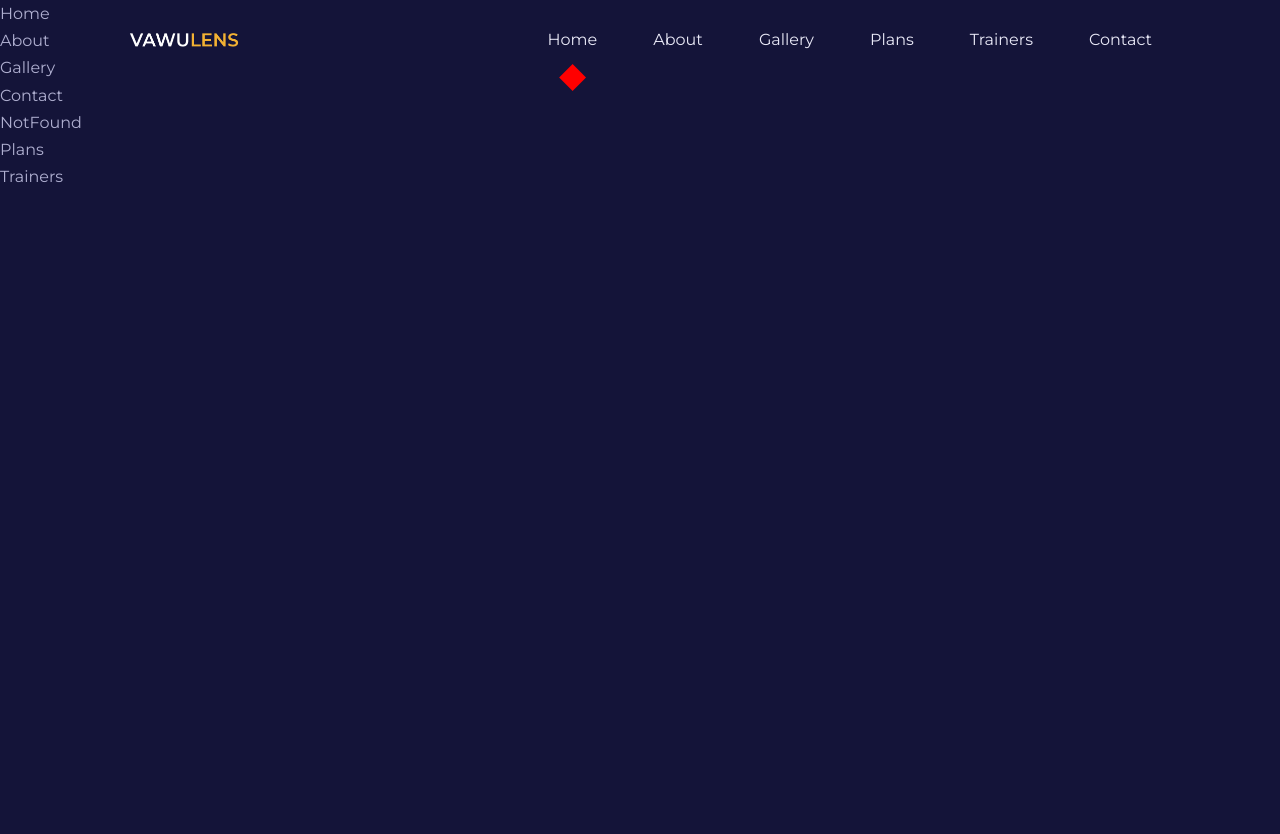
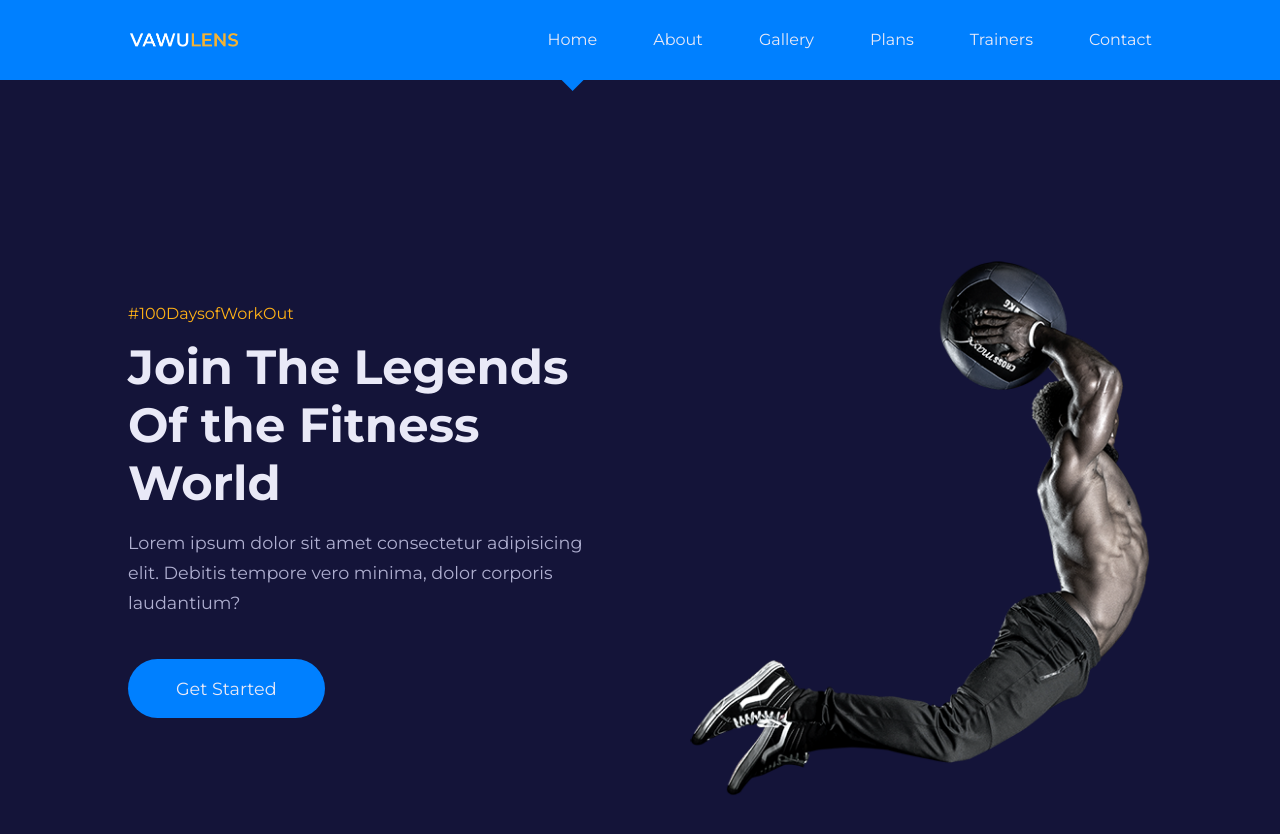
Before and after one commit to HamidaAhmedqizi/RW1, a React (Vite) app: page / in a window 1280 px wide. Shown: the top 834 px of the page. Before the commit the page ends 800 px from the top, so only its background shows below. Built offline with nearby package versions, Linux system fonts and the light colour scheme.

Commit message:
add folder

```diff
--- a/src/App.jsx
+++ b/src/App.jsx
@@ -1,5 +1,5 @@
 
-import { BrowserRouter } from 'react-router-dom'
+import { BrowserRouter, Route, Routes } from 'react-router-dom'
 import './App.css'
 import Navbar from './Components/Navbar'
 import About from './Pages/About/About'
@@ -16,14 +16,17 @@ function App() {
   return (
     <div>
       <BrowserRouter>
-      <Navbar/>
-      <Home />
-      <About />
-      <Gallery />
-      <Contact />
-      <NotFound />
-      <Plans />
-      <Trainers />
+        <Navbar />
+        <Routes>
+          <Route index element={<Home />} />
+          <Route path='about' element={<About />} />
+          <Route path='contact' element={<Contact />} />
+          <Route path='gallery' element={<Gallery />} />
+          <Route path='plans' element={<Plans/>} />
+          <Route path='trainers' element={<Trainers/>} />
+          <Route path='*' element={<NotFound />} />
+
+        </Routes>
       </BrowserRouter>
 
 
--- /dev/null
+++ b/src/Components/MainHeader.jsx
@@ -0,0 +1,28 @@
+import React from 'react'
+import { Link } from 'react-router-dom'
+import Image from '../Images/main_header.png'
+
+const MainHeader = () => {
+  return (
+    <header className='main__header'>
+      <div className='container main__header-container'>
+        <div className="main__header-left">
+          <h4>#100DaysofWorkOut</h4>
+          <h1>Join The Legends Of the Fitness World</h1>
+          <p>Lorem ipsum dolor sit amet consectetur adipisicing elit. Debitis tempore vero minima,
+             dolor corporis laudantium?</p>
+             <Link to= "/plans" className='btn lg'>Get Started</Link>
+        </div>
+        <div className="main__header-rigt">
+          <div className="main__header-circle"></div>
+          <div className="main__header-image">
+            <img src={Image} alt="" />
+          </div>
+        </div>
+      </div>
+
+    </header>
+  )
+}
+
+export default MainHeader
--- a/src/Components/Navbar.jsx
+++ b/src/Components/Navbar.jsx
@@ -1,31 +1,35 @@
-import React from 'react'
+import React, { useState } from 'react'
 import './navbar.css'
 import Logo from '../Images/logo.png'
 import { Link, NavLink } from 'react-router-dom'
 import { links } from '../Data'
-
+import {MdOutlineClose} from "react-icons/md"
 import { FaBars } from "react-icons/fa";
 
 const Navbar = () => {
+
+    const[isNavShowing,setIsNavShowing]=useState(false)
     return (
         <nav>
             <div className='container nav_container '>
-                <Link to='/' className='logo'>
+                <Link to='/' className='logo' onClick={()=>setIsNavShowing(false)}>
                     <img src={Logo} alt="Nav Logo" />
                 </Link>
-                <ul className='nav__links'>
+                <ul className={`nav__links ${isNavShowing ? 'show__nav':'hide__nav'}`}>
                     {
                         links.map(({ name, path }, index) => {
                             return (
-                                <li>
-                                    <NavLink to={path} className={({isActive})=>isActive ?'active-nav' : ''}>{name}</NavLink>
+                                <li key={index}>
+                                    <NavLink to={path} className={({isActive})=>isActive ?'active-nav' : ''} onClick={()=>setIsNavShowing(prev =>!prev)}>{name} </NavLink>
                                 </li>
                             )
                         })
                     }
                 </ul>
-                <button className='nav__toggle-btn'>
-                    <FaBars/>
+                <button className='nav__toggle-btn' onClick={()=>setIsNavShowing(prev =>!prev)}>
+                    {
+                        isNavShowing ? <MdOutlineClose/>  : <FaBars/>
+                    }
                 </button>
             </div>
         </nav>
--- a/src/Components/navbar.css
+++ b/src/Components/navbar.css
@@ -4,7 +4,7 @@ nav{
     background: var(--color-primary);
     display: grid;
     place-items: center;
-    position: fixed;
+    /* position: fixed; */
     top: 0;
     left: 0;
     z-index: 99;
@@ -41,9 +41,80 @@ position: relative;
     display: block;
     width: 1.2rem;
     height: 1.2rem;
-    background: red;
+    background: var(--color-primary);
     position: absolute;
     left: calc(50% - 0.6rem);
     transform: rotate(45deg);
     margin-top: 0.9rem;
 }
+
+
+@media screen  and ( max-width: 1024px){
+    .nav__toggle-btn{
+        display: inline-block;
+        background: transparent;
+        font-size: 1.8rem;
+        cursor: pointer;
+    }
+    .nav__toggle-btn svg{
+        color: var(--color-gray-100);
+    }
+    .nav__links{
+        position: absolute;
+        top: 100%;
+        right: 0;
+        flex-direction: column;
+        gap: 0;
+        perspective: 400px;
+    }
+    .active-nav, .active-nav::after{
+        display: none;
+    }
+    .nav__links li{
+        height: 4rem;
+        width: 100%;
+        box-shadow: -2rem 2rem 5rem rgba(0,0,0,0.4);
+        animation: navAnimation 600ms ease forwards;
+        transform: rotateX(90deg);
+        opacity: 0;
+        transform-origin: top;
+    }
+    .nav__links li:nth-child(2){
+        animation-delay: 200ms;
+    }
+    .nav__links li:nth-child(3){
+        animation-delay: 400ms;
+    }
+    .nav__links li:nth-child(4){
+        animation-delay: 600ms;
+    }
+    .nav__links li:nth-child(5){
+        animation-delay: 800ms;
+    }
+    .nav__links li:nth-child(6){
+        animation-delay: 1s;
+    }
+    .nav__links li:nth-child(7){
+        animation-delay: 1.2s;
+    }
+    @keyframes navAnimation {
+        to{
+            transform: rotateX(0);
+            opacity: 1;
+        }
+    }
+    .nav__links li a{
+        background-color: var(--color-primary);
+        height: 100%;
+        width: 100%;
+        display: flex;
+        align-items: center;
+        padding: 1rem 5rem 1rem 3rem;
+    }
+    .show__nav{
+        display: flex;
+    }
+    .hide__nav{
+        display: none;
+    }
+}
--- a/src/Pages/Home/Home.jsx
+++ b/src/Pages/Home/Home.jsx
@@ -1,9 +1,12 @@
 import React from 'react'
 import './home.css'
+import MainHeader from '../../Components/MainHeader'
 
 const Home = () => {
   return (
-    <div>Home</div>
+    <div>
+      <MainHeader/>
+    </div>
   )
 }
 
--- a/src/Pages/Home/home.css
+++ b/src/Pages/Home/home.css
@@ -0,0 +1,33 @@
+.main__header{
+width: 100vw;
+height: 100vh;
+display: grid;
+place-items: center;
+margin-top: 3rem;
+
+}
+.main__header-container{
+    height: 100%;
+    display: grid;
+    grid-template-columns: 1fr 1fr;
+    align-items: center;
+    justify-content: space-between;
+    gap: 6rem;
+}
+.main__header-left{
+    margin-top: -3rem;
+}
+.main__header-left h4{
+    margin-bottom: 1rem;
+    color: var(--color-secondary);
+    font-weight: 400;
+}
+.main__header-left p{
+    margin: 1rem 0 3.5rem;
+    font-size: 1.1rem;
+}
+.main__header-rigt{
+    display: grid;
+    place-items: center;
+    position: relative;
+}
--- a/src/index.css
+++ b/src/index.css
@@ -11,7 +11,7 @@
 :root{
   --primary-hue: 210;
   --gray-hue: 240;
-  --color-primary: hsl(var(--primary-hue),100%,50%)
+  --color-primary: hsl(var(--primary-hue),100%,50%);
   --color-primary-variant: hsl(var(--primary-hue),100%,65%);
   --color-secondary: #ffb116;
   --color-gray-100: hsl(var(--gray-hue),47%,94%);
@@ -60,3 +60,32 @@ img{
   object-fit: cover;
   width: 100%;
 }
+
+
+
+
+.btn{
+  color: var(--color-gray-100);
+  width: fit-content;
+  margin: 0 auto;
+  padding: 0.9rem 2rem;
+  background: var(--color-primary);
+  border-radius: 1.5rem;
+  transition: var(--transition);
+}
+.btn:hover{
+  background: var(--color-secondary);
+  color: var(--color-gray-600);
+}
+.btn.lg{
+  padding: 1.2rem 3rem;
+  border-radius: 2rem;
+  font-size: 1.1rem;
+}
+.btn.sm{
+  padding: 0.4rem 1.2rem;
+  font-size: 0.9rem;
+}
+.btn.sm:hover{
+  background: var(--color-gray-100);
+}
```
